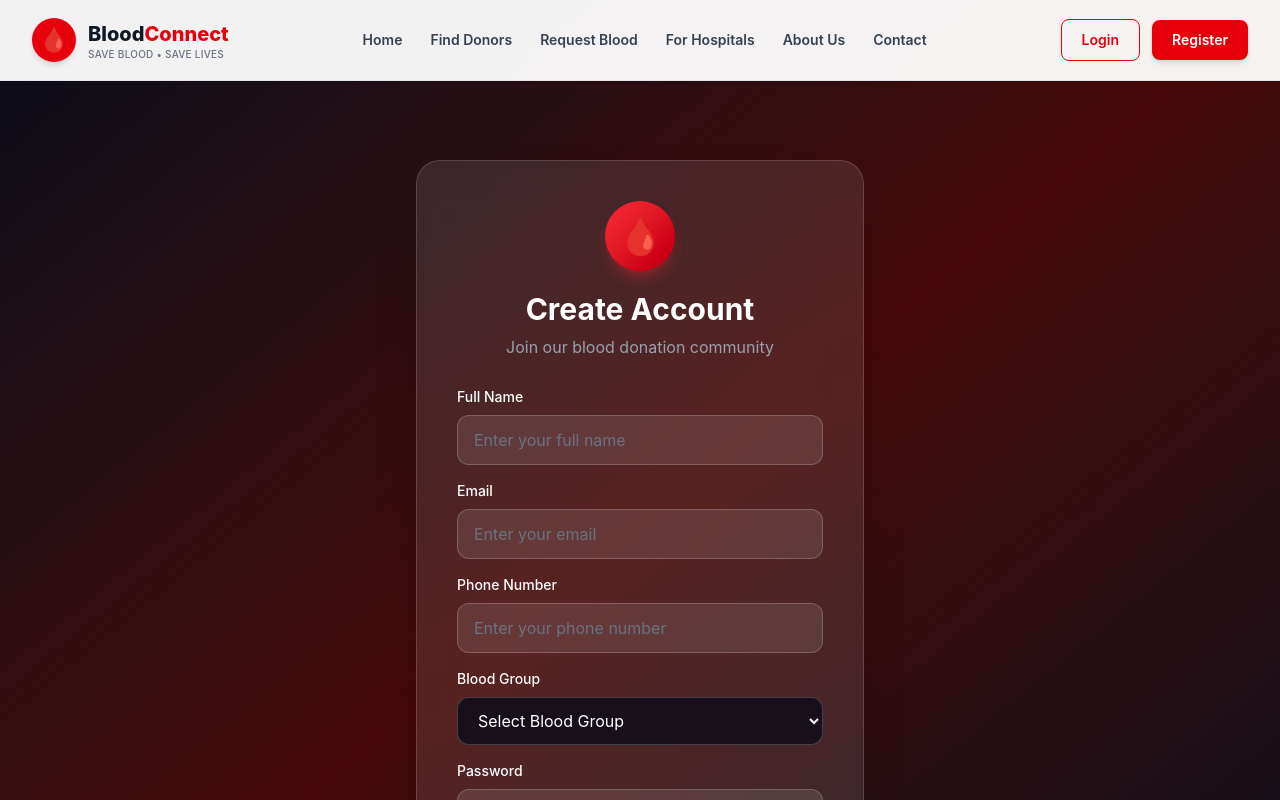
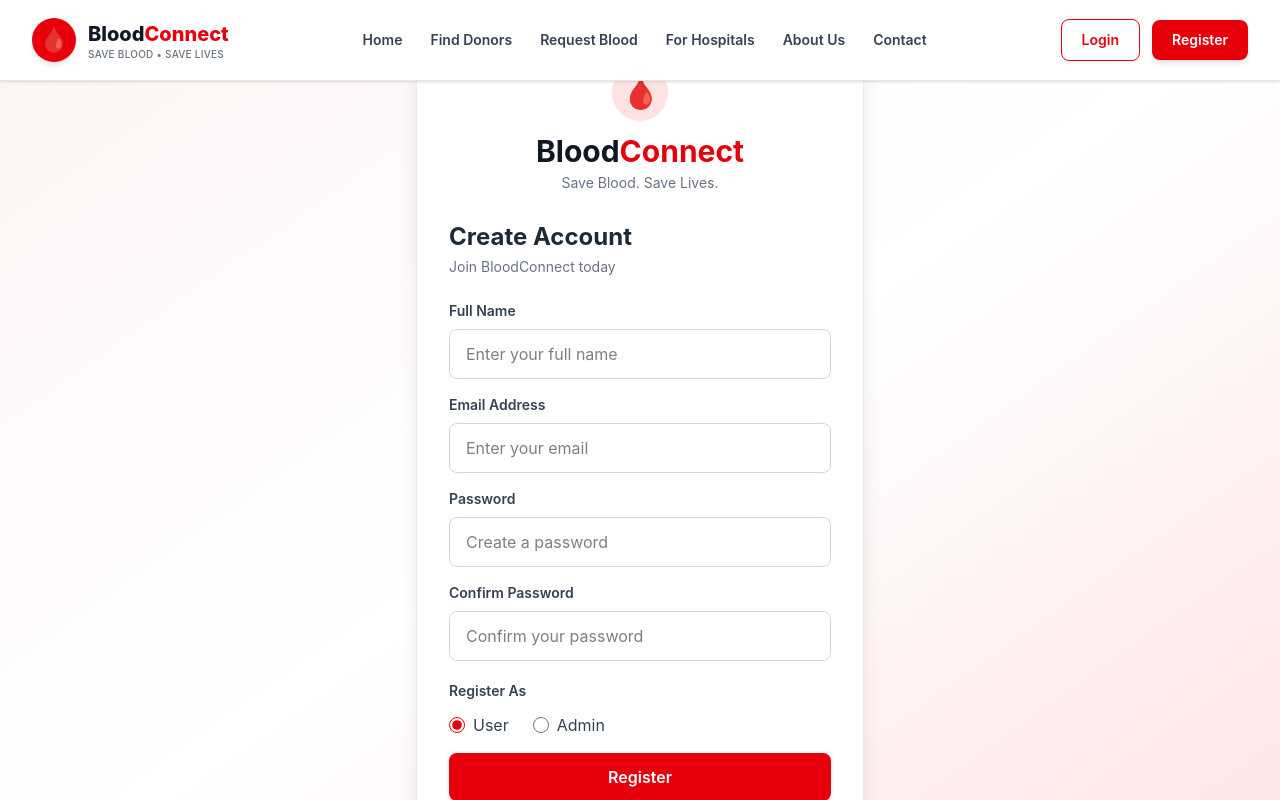
Before and after one commit to varad-rodi/Blood-Donation, a React (Vite) app: page /register in a window 1280 px wide. Shown: the top 800 px of the page. Built offline with nearby package versions, Linux system fonts and the light colour scheme.

Commit message:
Login and Register for User and Admin

```diff
--- a/src/Pages/Login.jsx
+++ b/src/Pages/Login.jsx
@@ -1,92 +1,107 @@
-import { useState } from "react";
+import React from "react";
+import { Link } from "react-router-dom";
 
-function Login() {
-  const [email, setEmail] = useState("");
-  const [password, setPassword] = useState("");
+const Login = () => {
+  return (
+    <div className="min-h-screen bg-gradient-to-br from-red-50 via-white to-red-100 flex items-center justify-center px-4">
+      <div className="w-full max-w-md bg-white rounded-2xl shadow-xl p-8 border border-red-100">
+        <div className="text-center mb-8">
+          <div className="mx-auto w-14 h-14 bg-red-100 rounded-full flex items-center justify-center mb-3">
+            <span className="text-3xl">🩸</span>
+          </div>
 
-  const handleLogin = (e) => {
-    e.preventDefault();
+          <h1 className="text-3xl font-bold text-gray-900">
+            Blood<span className="text-red-600">Connect</span>
+          </h1>
 
-    if (!email || !password) {
-      alert("Please fill all fields");
-      return;
-    }
-    console.log("Login Data:", {
-      email,
-      password,
-    });
+          <p className="text-gray-500 text-sm mt-1">Save Blood. Save Lives.</p>
+        </div>
 
-    alert("Login successful!");
-  };
+        <div className="mb-6">
+          <h2 className="text-2xl font-bold text-gray-800">
+            Welcome Back Sir / Mam ...
+          </h2>
 
-  return (
-    <div className="min-h-screen flex items-center justify-center bg-gradient-to-br from-[#070B18] via-red-950 to-[#070B18] px-5">
-      {/* Login Card */}
-      <div className="w-full max-w-md rounded-3xl border border-white/15 bg-white/10 p-8 md:p-10 shadow-2xl backdrop-blur-xl">
-        <div className="mx-auto mb-5 flex h-[70px] w-[70px] items-center justify-center rounded-full bg-gradient-to-br from-red-500 to-red-700 text-4xl shadow-lg shadow-red-500/30">
-          🩸
+          <p className="text-gray-500 text-sm mt-1">
+            Login to your BloodConnect account
+          </p>
         </div>
-        <h1 className="text-center text-3xl font-bold text-white">
-          Welcome Back
-        </h1>
 
-        <p className="mt-2 text-center text-gray-400">
-          Login to your Blood Donation account
-        </p>
-
-
-        <form onSubmit={handleLogin} className="mt-8">
-
+        <form className="space-y-5">
           <div>
-            <label className="mb-2 block text-sm font-medium text-white">
-              Email
+            <label className="block text-sm font-semibold text-gray-700 mb-2">
+              Email Address
             </label>
 
             <input
               type="email"
               placeholder="Enter your email"
-              value={email}
-              onChange={(e) => setEmail(e.target.value)}
-              className="w-full rounded-xl border border-white/20 bg-white/10 px-4 py-3 text-white placeholder-gray-500 outline-none transition focus:border-red-500 focus:ring-2 focus:ring-red-500/30"
+              className="w-full px-4 py-3 border border-gray-300 rounded-lg outline-none focus:border-red-500 focus:ring-2 focus:ring-red-100"
             />
           </div>
 
-
-          <div className="mt-5">
-            <label className="mb-2 block text-sm font-medium text-white">
+          <div>
+            <label className="block text-sm font-semibold text-gray-700 mb-2">
               Password
             </label>
 
             <input
               type="password"
               placeholder="Enter your password"
-              value={password}
-              onChange={(e) => setPassword(e.target.value)}
-              className="w-full rounded-xl border border-white/20 bg-white/10 px-4 py-3 text-white placeholder-gray-500 outline-none transition focus:border-red-500 focus:ring-2 focus:ring-red-500/30"
+              className="w-full px-4 py-3 border border-gray-300 rounded-lg outline-none focus:border-red-500 focus:ring-2 focus:ring-red-100"
             />
           </div>
 
+          <div>
+            <label className="block text-sm font-semibold text-gray-700 mb-3">
+              Login As
+            </label>
+
+            <div className="flex gap-6">
+              <label className="flex items-center gap-2 cursor-pointer">
+                <input
+                  type="radio"
+                  name="role"
+                  value="user"
+                  defaultChecked
+                  className="w-4 h-4 accent-red-600"
+                />
+
+                <span className="text-gray-700">User</span>
+              </label>
+
+              <label className="flex items-center gap-2 cursor-pointer">
+                <input
+                  type="radio"
+                  name="role"
+                  value="admin"
+                  className="w-4 h-4 accent-red-600"
+                />
+
+                <span className="text-gray-700">Admin</span>
+              </label>
+            </div>
+          </div>
 
           <button
             type="submit"
-            className="mt-7 w-full rounded-xl bg-gradient-to-r from-red-500 to-orange-500 py-3.5 font-semibold text-white shadow-lg shadow-red-500/20 transition duration-300 hover:scale-[1.02] hover:from-red-600 hover:to-orange-600 active:scale-[0.98]"
+            className="w-full bg-red-600 hover:bg-red-700 text-white font-semibold py-3 rounded-lg transition duration-300 shadow-md"
           >
             Login
           </button>
         </form>
 
-
-        <p className="mt-6 text-center text-gray-400">
-          Don't have an account !{" "}
-          <a
-            href="/register"
-            className="font-semibold text-red-400 transition hover:text-red-300"
+        <p className="text-center text-gray-500 text-sm mt-6">
+          Don't have an account Sir / Mam .{" "}
+          <Link
+            to="/register"
+            className="text-red-600 font-semibold hover:underline"
           >
             Register
-          </a>
+          </Link>
         </p>
       </div>
     </div>
   );
-}
+};
 export default Login;
--- a/src/Pages/Register.jsx
+++ b/src/Pages/Register.jsx
@@ -1,145 +1,128 @@
-import { useState } from "react";
+import React from "react";
+import { Link } from "react-router-dom";
 
-function Register() {
-  const [name, setName] = useState("");
-  const [email, setEmail] = useState("");
-  const [phone, setPhone] = useState("");
-  const [bloodGroup, setBloodGroup] = useState("");
-  const [password, setPassword] = useState("");
+const Register = () => {
+  return (
+    <div className="min-h-screen bg-gradient-to-br from-red-50 via-white to-red-100 flex items-center justify-center px-4 py-8">
+      <div className="w-full max-w-md bg-white rounded-2xl shadow-xl p-8 border border-red-100">
+        <div className="text-center mb-7">
+          <div className="mx-auto w-14 h-14 bg-red-100 rounded-full flex items-center justify-center mb-3">
+            <span className="text-3xl">🩸</span>
+          </div>
 
-  const handleRegister = (e) => {
-    e.preventDefault();
+          <h1 className="text-3xl font-bold text-gray-900">
+            Blood<span className="text-red-600">Connect</span>
+          </h1>
 
-    if (!name || !email || !phone || !bloodGroup || !password) {
-      alert("Please fill all fields");
-      return;
-    }
-
-    console.log("Registration Data:", {
-      name,
-      email,
-      phone,
-      bloodGroup,
-      password,
-    });
-
-    alert("Registration successful!");
-  };
-
-  return (
-    <div className="min-h-screen flex items-center justify-center bg-gradient-to-br from-[#070B18] via-red-950 to-[#070B18] px-5 py-10 pt-40">
-      <div className="w-full max-w-md rounded-3xl border border-white/15 bg-white/10 p-8 md:p-10 shadow-2xl backdrop-blur-xl">
-        <div className="mx-auto mb-5 flex h-[70px] w-[70px] items-center justify-center rounded-full bg-gradient-to-br from-red-500 to-red-700 text-4xl shadow-lg shadow-red-500/30">
-          🩸
+          <p className="text-gray-500 text-sm mt-1">Save Blood. Save Lives.</p>
         </div>
 
-        <h1 className="text-center text-3xl font-bold text-white">
-          Create Account
-        </h1>
+        <div className="mb-6">
+          <h2 className="text-2xl font-bold text-gray-800">Create Account</h2>
 
-        <p className="mt-2 text-center text-gray-400">
-          Join our blood donation community
-        </p>
+          <p className="text-gray-500 text-sm mt-1">Join BloodConnect today</p>
+        </div>
 
-        <form onSubmit={handleRegister} className="mt-7">
+        <form className="space-y-4">
           <div>
-            <label className="mb-2 block text-sm font-medium text-white">
+            <label className="block text-sm font-semibold text-gray-700 mb-2">
               Full Name
             </label>
 
             <input
               type="text"
               placeholder="Enter your full name"
-              value={name}
-              onChange={(e) => setName(e.target.value)}
-              className="w-full rounded-xl border border-white/20 bg-white/10 px-4 py-3 text-white placeholder-gray-500 outline-none transition focus:border-red-500 focus:ring-2 focus:ring-red-500/30"
+              className="w-full px-4 py-3 border border-gray-300 rounded-lg outline-none focus:border-red-500 focus:ring-2 focus:ring-red-100"
             />
           </div>
 
-          <div className="mt-4">
-            <label className="mb-2 block text-sm font-medium text-white">
-              Email
+          <div>
+            <label className="block text-sm font-semibold text-gray-700 mb-2">
+              Email Address
             </label>
 
             <input
               type="email"
               placeholder="Enter your email"
-              value={email}
-              onChange={(e) => setEmail(e.target.value)}
-              className="w-full rounded-xl border border-white/20 bg-white/10 px-4 py-3 text-white placeholder-gray-500 outline-none transition focus:border-red-500 focus:ring-2 focus:ring-red-500/30"
+              className="w-full px-4 py-3 border border-gray-300 rounded-lg outline-none focus:border-red-500 focus:ring-2 focus:ring-red-100"
             />
           </div>
 
-          <div className="mt-4">
-            <label className="mb-2 block text-sm font-medium text-white">
-              Phone Number
-            </label>
-
-            <input
-              type="tel"
-              placeholder="Enter your phone number"
-              value={phone}
-              onChange={(e) => setPhone(e.target.value)}
-              className="w-full rounded-xl border border-white/20 bg-white/10 px-4 py-3 text-white placeholder-gray-500 outline-none transition focus:border-red-500 focus:ring-2 focus:ring-red-500/30"
-            />
-          </div>
-
-          <div className="mt-4">
-            <label className="mb-2 block text-sm font-medium text-white">
-              Blood Group
-            </label>
-
-            <select
-              value={bloodGroup}
-              onChange={(e) => setBloodGroup(e.target.value)}
-              className="w-full rounded-xl border border-white/20 bg-[#17101a] px-4 py-3 text-white outline-none transition focus:border-red-500 focus:ring-2 focus:ring-red-500/30"
-            >
-              <option value="">Select Blood Group</option>
-              <option value="A+">A+</option>
-              <option value="A-">A-</option>
-              <option value="B+">B+</option>
-              <option value="B-">B-</option>
-              <option value="AB+">AB+</option>
-              <option value="AB-">AB-</option>
-              <option value="O+">O+</option>
-              <option value="O-">O-</option>
-            </select>
-          </div>
-
-          <div className="mt-4">
-            <label className="mb-2 block text-sm font-medium text-white">
+          <div>
+            <label className="block text-sm font-semibold text-gray-700 mb-2">
               Password
             </label>
 
             <input
               type="password"
               placeholder="Create a password"
-              value={password}
-              onChange={(e) => setPassword(e.target.value)}
-              className="w-full rounded-xl border border-white/20 bg-white/10 px-4 py-3 text-white placeholder-gray-500 outline-none transition focus:border-red-500 focus:ring-2 focus:ring-red-500/30"
+              className="w-full px-4 py-3 border border-gray-300 rounded-lg outline-none focus:border-red-500 focus:ring-2 focus:ring-red-100"
             />
+          </div>
+
+          <div>
+            <label className="block text-sm font-semibold text-gray-700 mb-2">
+              Confirm Password
+            </label>
+
+            <input
+              type="password"
+              placeholder="Confirm your password"
+              className="w-full px-4 py-3 border border-gray-300 rounded-lg outline-none focus:border-red-500 focus:ring-2 focus:ring-red-100"
+            />
+          </div>
+
+          <div className="pt-1">
+            <label className="block text-sm font-semibold text-gray-700 mb-3">
+              Register As
+            </label>
+
+            <div className="flex gap-6">
+              <label className="flex items-center gap-2 cursor-pointer">
+                <input
+                  type="radio"
+                  name="role"
+                  value="user"
+                  defaultChecked
+                  className="w-4 h-4 accent-red-600"
+                />
+
+                <span className="text-gray-700">User</span>
+              </label>
+
+              <label className="flex items-center gap-2 cursor-pointer">
+                <input
+                  type="radio"
+                  name="role"
+                  value="admin"
+                  className="w-4 h-4 accent-red-600"
+                />
+
+                <span className="text-gray-700">Admin</span>
+              </label>
+            </div>
           </div>
 
           <button
             type="submit"
-            className="mt-6 w-full rounded-xl bg-gradient-to-r from-red-500 to-orange-500 py-3.5 font-semibold text-white shadow-lg shadow-red-500/20 transition duration-300 hover:scale-[1.02] hover:from-red-600 hover:to-orange-600 active:scale-[0.98]"
+            className="w-full bg-red-600 hover:bg-red-700 text-white font-semibold py-3 rounded-lg transition duration-300 shadow-md"
           >
-            Create Account
+            Register
           </button>
         </form>
 
-        <p className="mt-6 text-center text-gray-400">
-          Already have an account{" "}
-          <a
-            href="/login"
-            className="font-semibold text-red-400 transition hover:text-red-300"
+        <p className="text-center text-gray-500 text-sm mt-6">
+          Already have an account Sir / Mam .{" "}
+          <Link
+            to="/login"
+            className="text-red-600 font-semibold hover:underline"
           >
             Login
-          </a>
+          </Link>
         </p>
       </div>
     </div>
   );
-}
+};
 
 export default Register;
```
